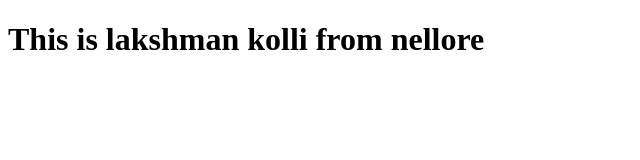
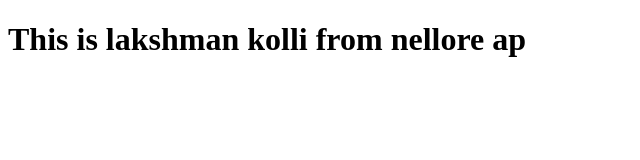
Before and after one commit to Lakshman-1996/courseera-Angular, a plain HTML site: page index.html in a window 1280 px wide. Shown: the full height of the page, 0-640 px from the left. Drawn offline with Linux system fonts and the light colour scheme.

Commit message:
new version of webfile

```diff
--- a/index.html
+++ b/index.html
@@ -5,6 +5,6 @@
     <title>This is courseera Angular</title>
   </head>
   <body>
-  <h1>This is lakshman kolli from nellore</h1>
+  <h1>This is lakshman kolli from nellore ap</h1>
   </body>
 </html>
```
